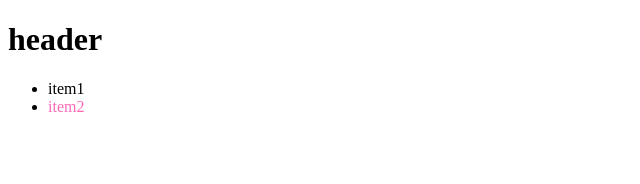
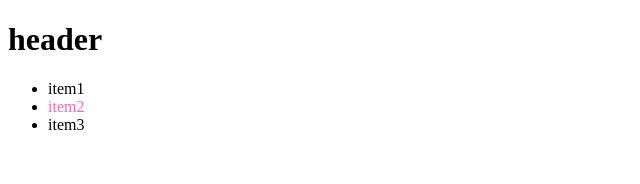
Before and after one commit to in-in/todo95, a React (Create React App) app: page / in a window 1280 px wide. Shown: the top 184 px of the page, without its empty margins (0-640 px from the left). Built offline with nearby package versions, Linux system fonts and the light colour scheme.

Commit message:
feat(app): add data object

```diff
--- a/src/components/App/index.jsx
+++ b/src/components/App/index.jsx
@@ -2,11 +2,31 @@ import React from 'react';
 import Header from '../Header';
 import List from '../List';
 
-const App = () => (
-	<>
-		<Header />
-		<List />
-	</>
-);
+const App = () => {
+	const data = [
+		{
+			'id': '1',
+			'label': 'item1',
+			'important': false,
+		},
+		{
+			'id': '2',
+			'label': 'item2',
+			'important': true,
+		},
+		{
+			'id': '3',
+			'label': 'item3',
+			'important': false,
+		},
+	];
+
+	return (
+		<>
+			<Header />
+			<List todos={data} />
+		</>
+	);
+};
 
 export default App;
--- a/src/components/List/index.jsx
+++ b/src/components/List/index.jsx
@@ -1,15 +1,25 @@
 import React from 'react';
+import PropTypes from 'prop-types';
 import ListItem from '../ListItem';
 
-const List = () => (
-	<ul>
-		<li>
-			<ListItem label="item1" />
-		</li>
-		<li>
-			<ListItem label="item2" important />
-		</li>
-	</ul>
-);
+const List = ({ todos }) => {
+	const elements = todos.map((el) => {
+		const { id, label, important } = el;
+
+		return (
+			<li key={id}>
+				<ListItem label={label} important={important} />
+			</li>
+		);
+	});
+
+	return (
+		<ul>{elements}</ul>
+	);
+};
+
+List.propTypes = {
+	'todos': PropTypes.arrayOf(PropTypes.object).isRequired,
+};
 
 export default List;
```
